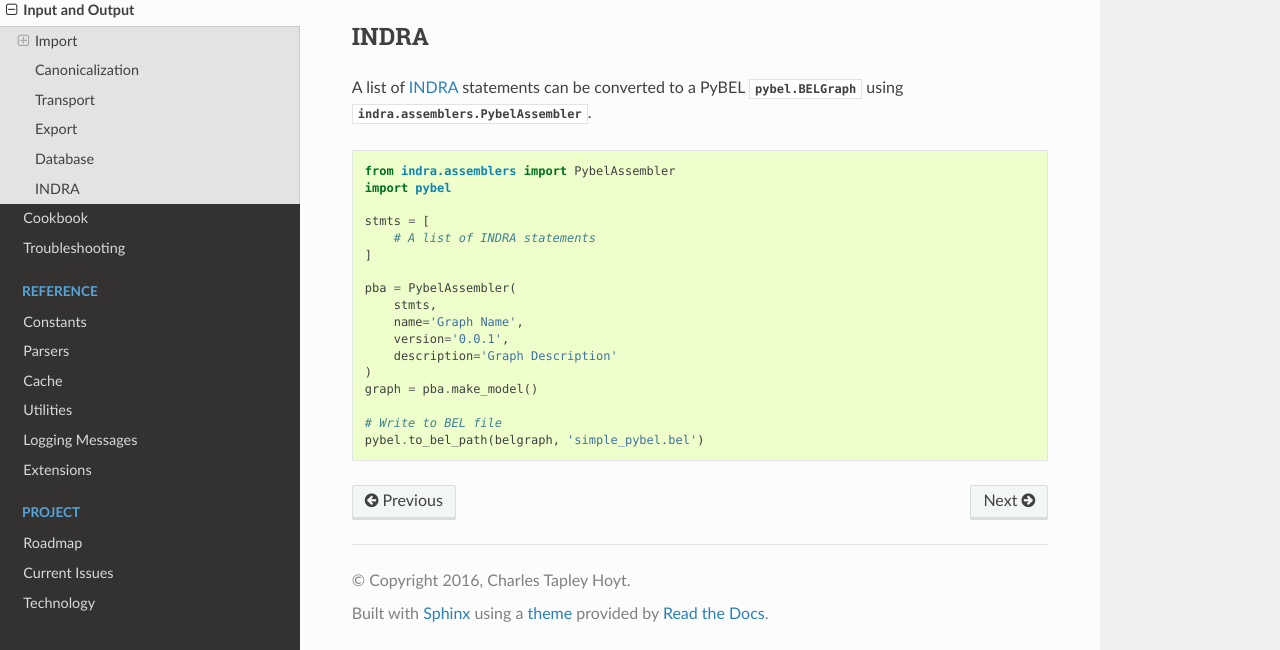
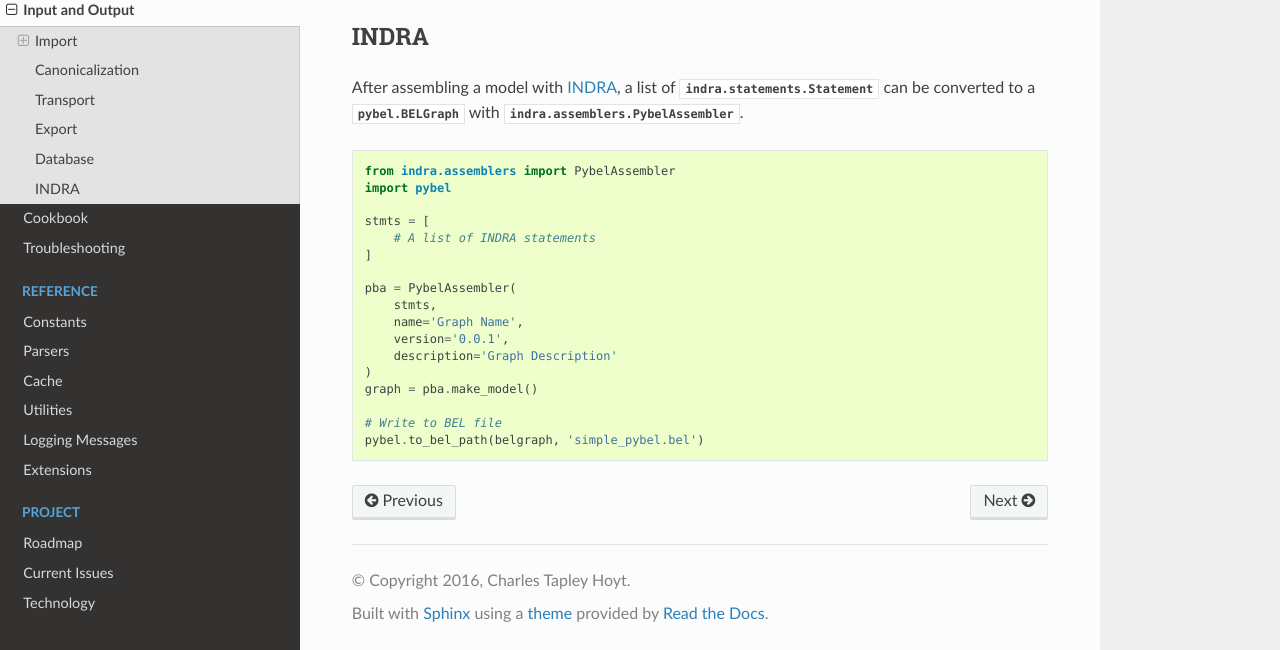
Before and after one commit to pybel/pybel, a Sphinx documentation site: the page built from docs/source/io.rst, in a window 1280 px wide and 900 px high, scrolled down 6088 px, cut to the strip 250-900 px from the top of the window. Built offline with Sphinx 7.4.7 and the Read the Docs theme 2.0.0, drawn with Linux system fonts in a browser that asks for light colours.

Commit message:
Update documentation
[skip ci]

```diff
--- a/docs/source/io.rst
+++ b/docs/source/io.rst
@@ -99,8 +99,9 @@ Database
 
 INDRA
 -----
-A list of `INDRA <https://github.com/sorgerlab/indra>`_ statements can be converted to a PyBEL
-:class:`pybel.BELGraph` using :class:`indra.assemblers.PybelAssembler`.
+After assembling a model with `INDRA <https://github.com/sorgerlab/indra>`_, a list of
+:class:`indra.statements.Statement` can be converted to a :class:`pybel.BELGraph` with
+:class:`indra.assemblers.PybelAssembler`.
 
 .. code-block:: python
 
```
